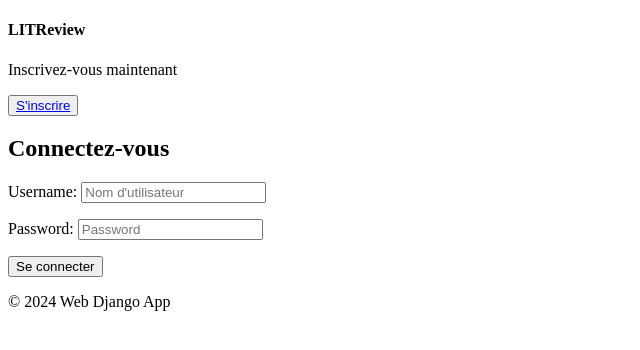
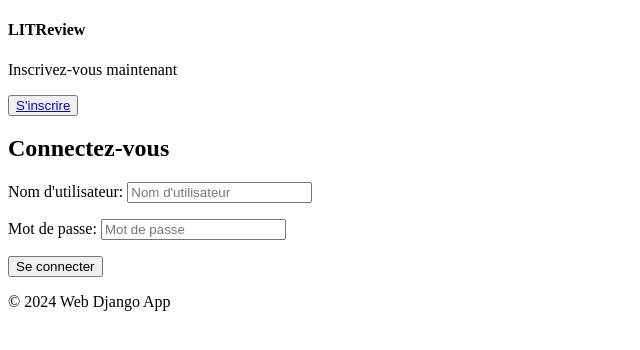
Before and after one commit to hericlibong/Web_Django_App_LitRevu, a Django app: page /accounts/ in a window 1280 px wide. Shown: the part 34-384 px from the top of the page, without its empty margins (0-640 px from the left). Run offline with Django 5.2, Linux system fonts and the light colour scheme.

```diff
--- a/src/accounts/forms.py
+++ b/src/accounts/forms.py
@@ -4,9 +4,9 @@ from django.contrib.auth import get_user_model
 
 
 class SignUpForm(UserCreationForm):
-    username = forms.CharField(label= "Nom d'utilisateur", max_length=30, required=True, widget=forms.TextInput(attrs={"placeholder": "Nom d'utilisateur"}))
-    password1 = forms.CharField(widget=forms.PasswordInput(attrs={'placeholder': 'Password'}))
-    password2 = forms.CharField(widget=forms.PasswordInput(attrs={'placeholder': 'Confirm Password'}))
+    username = forms.CharField(label="Nom d'utilisateur", max_length=30, required=True, widget=forms.TextInput(attrs={"placeholder": "Nom d'utilisateur"}))
+    password1 = forms.CharField(label = "Mot de passe", widget=forms.PasswordInput(attrs={'placeholder': 'Mot de passe'}))
+    password2 = forms.CharField(label = "Confirmez mot de passe", widget=forms.PasswordInput(attrs={'placeholder': 'Confirmez mot de passe'}))
 
     class Meta:
         model = get_user_model()
@@ -23,5 +23,5 @@ class SignUpForm(UserCreationForm):
 
 
 class LoginForm(forms.Form):
-    username = forms.CharField(max_length=30, required=True, widget=forms.TextInput(attrs={"placeholder": "Nom d'utilisateur"}))
-    password = forms.CharField(widget=forms.PasswordInput(attrs={'placeholder': 'Password'}))
+    username = forms.CharField(label="Nom d'utilisateur", max_length=30, required=True, widget=forms.TextInput(attrs={"placeholder": "Nom d'utilisateur"}))
+    password = forms.CharField(label="Mot de passe", widget=forms.PasswordInput(attrs={'placeholder': 'Mot de passe'}))
--- a/src/accounts/templates/accounts/signup.html
+++ b/src/accounts/templates/accounts/signup.html
@@ -1,8 +1,3 @@
-
-
-
-<!-- templates/accounts/signup.html -->
-<!-- templates/accounts/signup.html -->
 {% extends 'base.html' %}
 
 {% block title %}Inscription{% endblock %}
```
Also changed, not shown: src/db.sqlite3.
